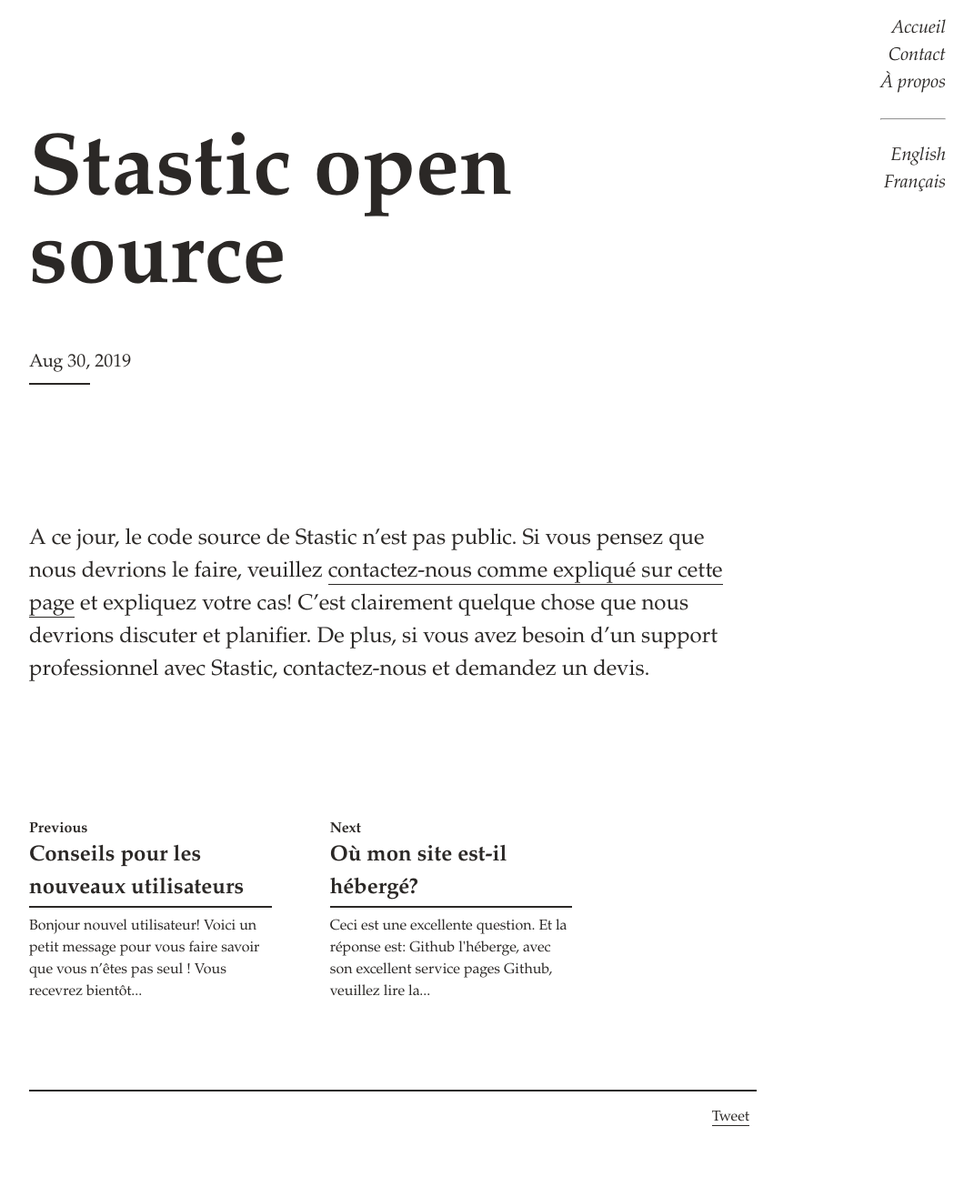
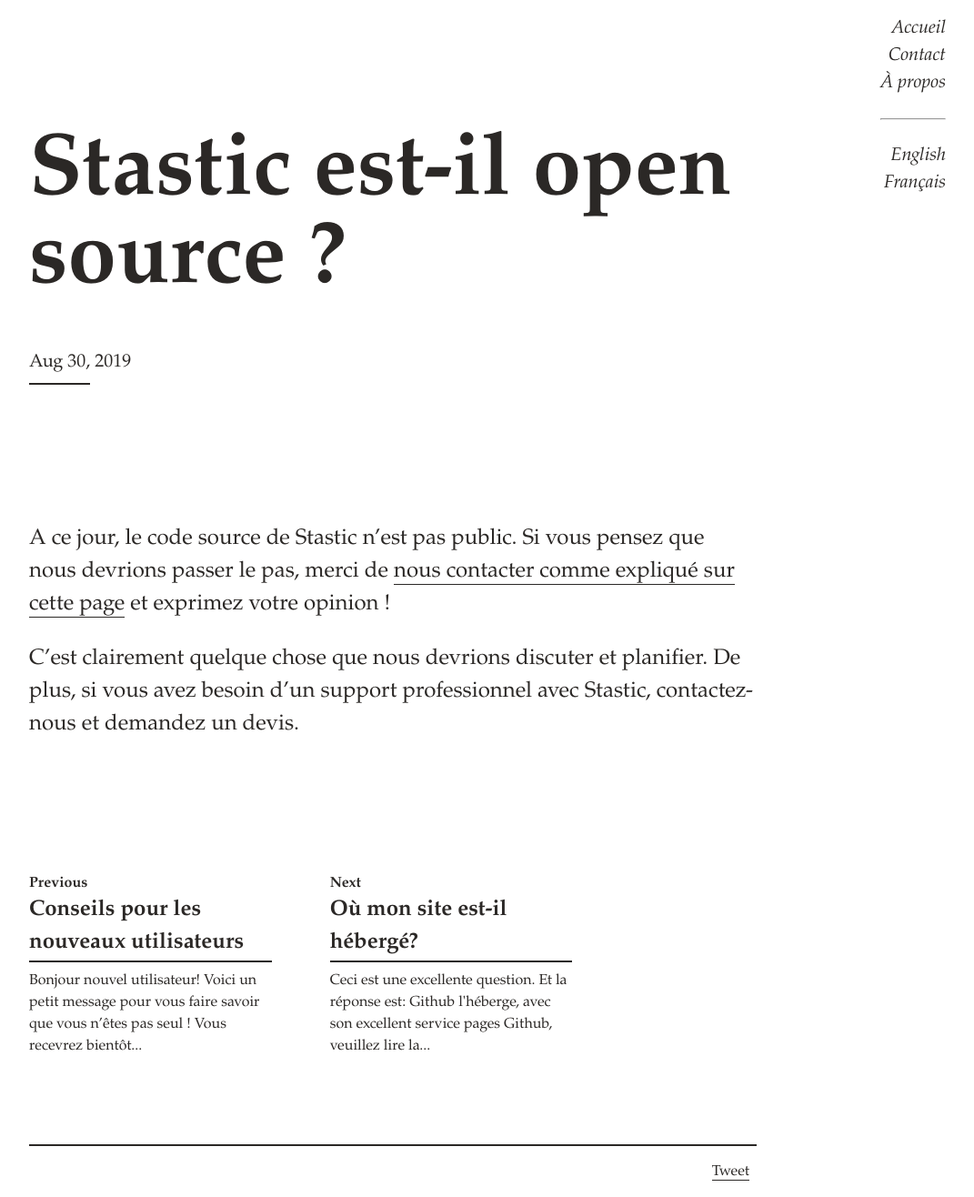
Before and after one commit to lexoyo/www.stastic.net, a Jekyll site: the page built from _fr/is_stastic_open_source.md, in a window 1280 px wide. Shown: the whole page at 91% size, without its empty margins (208-1279 px from the left). Built offline with Jekyll 4.4.1, drawn with Linux system fonts in a browser that asks for light colours; comment, search, counter and statistics services are not loaded; before the commit the page ends 1256 px from its top, so only the background shows below that.

Commit message:
Create _fr/is_stastic_open_source.md

```diff
--- a/_fr/is_stastic_open_source.md
+++ b/_fr/is_stastic_open_source.md
@@ -1,4 +1,7 @@
 ---
-title: Stastic open source
+title: Stastic est-il open source ?
+
 ---
-A ce jour, le code source de Stastic n'est pas public. Si vous pensez que nous devrions le faire, veuillez [contactez-nous comme expliqué sur cette page](/contact) et expliquez votre cas! C’est clairement quelque chose que nous devrions discuter et planifier. De plus, si vous avez besoin d'un support professionnel avec Stastic, contactez-nous et demandez un devis.
+A ce jour, le code source de Stastic n'est pas public. Si vous pensez que nous devrions passer le pas, merci de [nous contacter comme expliqué sur cette page](/contact) et exprimez votre opinion !
+
+C’est clairement quelque chose que nous devrions discuter et planifier. De plus, si vous avez besoin d'un support professionnel avec Stastic, contactez-nous et demandez un devis.
```
